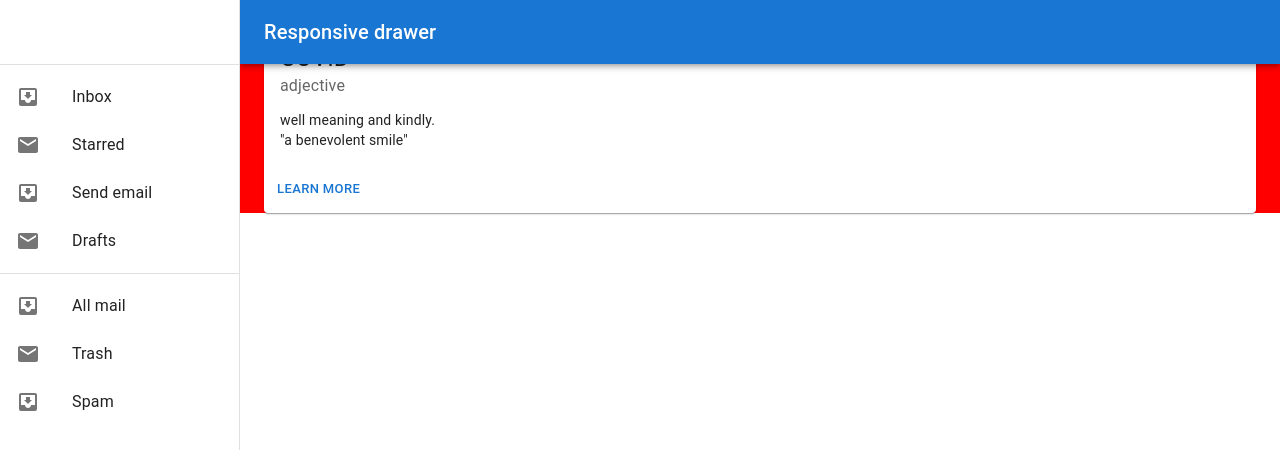
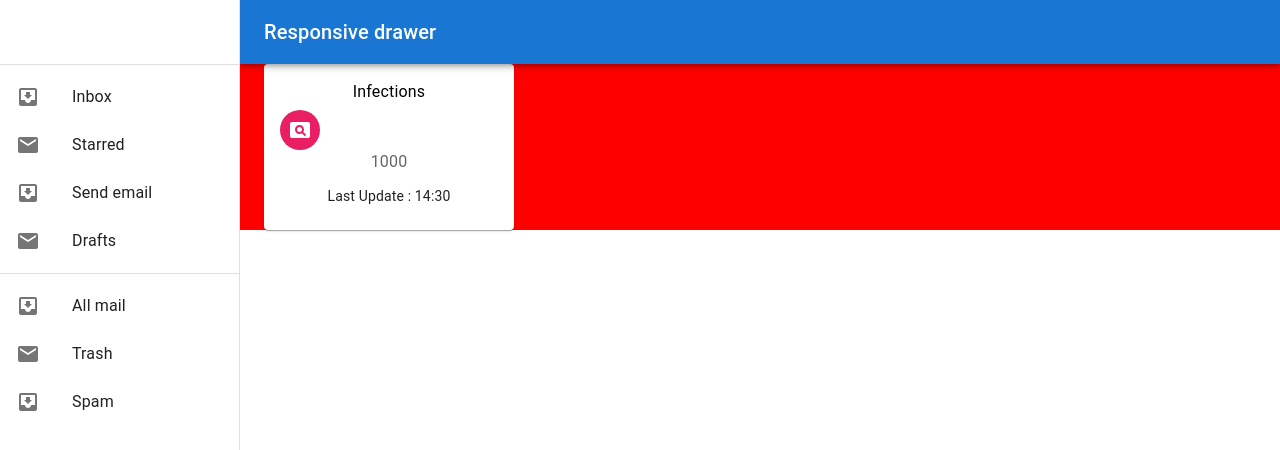
Before and after one commit to gavinev98/CoronaCheckEU, a React (Create React App) app: page / in a window 1280 px wide. Shown: the top 450 px of the page. Built offline with nearby package versions, Linux system fonts and the light colour scheme.

Commit message:
fixing typographys

```diff
--- a/src/components/CovidCards/CovidCard.js
+++ b/src/components/CovidCards/CovidCard.js
@@ -4,36 +4,39 @@ import CardActions from '@mui/material/CardActions';
 import CardContent from '@mui/material/CardContent';
 import Button from '@mui/material/Button';
 import Typography from '@mui/material/Typography';
+import PageviewIcon from '@mui/icons-material/Pageview';
+import { green, pink } from '@mui/material/colors';
+import Avatar from '@mui/material/Avatar';
+import Stack from '@mui/material/Stack';
+
+import useStyles from './CovidCardStyles.js';
 
 
 
 const CovidCard = () => {
 
 
-
+  const classes = useStyles();
 
 
     return (
-  <Card sx={{ minWidth: 275 }}>
+  <Card sx={{ maxWidth: 250 }}>
       <CardContent>
-        <Typography sx={{ fontSize: 14 }} color="text.secondary" gutterBottom>
-          Word of the Day
+        <Typography  className={classes.customTypographyH1} gutterBottom>
+          Infections
         </Typography>
-        <Typography variant="h5" component="div">
-         COVID
+        <Avatar sx={{ bgcolor: pink[500] }}>
+          <PageviewIcon />
+         </Avatar>
+        <Typography sx={{ mb: 1.5, textAlign: 'center' }} color="text.secondary">
+          1000
         </Typography>
-        <Typography sx={{ mb: 1.5 }} color="text.secondary">
-          adjective
-        </Typography>
-        <Typography variant="body2">
-          well meaning and kindly.
+        <Typography variant="body2" style={{textAlign: 'center'}}>
+          Last Update : 14:30
           <br />
-          {'"a benevolent smile"'}
         </Typography>
       </CardContent>
-      <CardActions>
-        <Button size="small">Learn More</Button>
-      </CardActions>
+
     </Card>
     );
 };
--- a/src/components/CovidCards/CovidCardStyles.js
+++ b/src/components/CovidCards/CovidCardStyles.js
@@ -0,0 +1,16 @@
+import { makeStyles } from '@material-ui/core/styles';
+import { red } from '@mui/material/colors';
+
+export default makeStyles((theme) => ({
+
+      customTypographyH1 : {
+        color : 'black',
+        fontSize: '2.5rem',
+        fontWeight: 'bold',
+        textAlign: 'center',
+      },
+      iconCustom : {
+        textAlign : 'center',
+      },
+
+}));
--- a/src/components/Layout/Layout.js
+++ b/src/components/Layout/Layout.js
@@ -121,7 +121,7 @@ const Layout = (props) => {
               {drawer}
             </Drawer>
           </Box>
-          <Container fixed className={classes.customisedContainer} >
+          <Container maxWidth="lg" className={classes.customisedContainer} >
           {props.children}
           </Container>
         </Box>
--- a/src/components/Layout/LayoutStyle.js
+++ b/src/components/Layout/LayoutStyle.js
@@ -5,6 +5,7 @@ export default makeStyles((theme) => ({
 
       customisedContainer : {
         background : 'red',
+        marginTop: '5%',
       },
 
 }));
```
